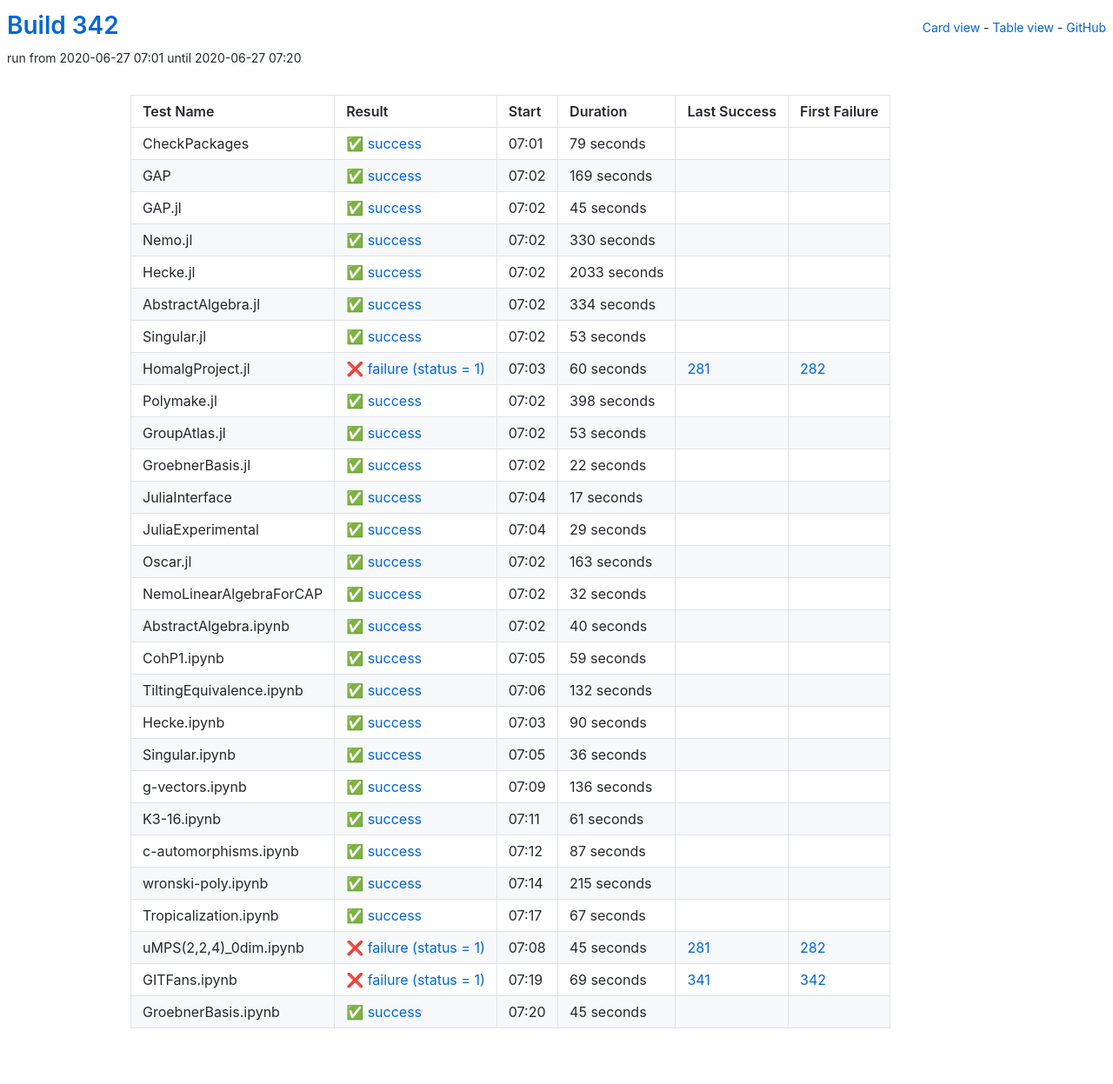
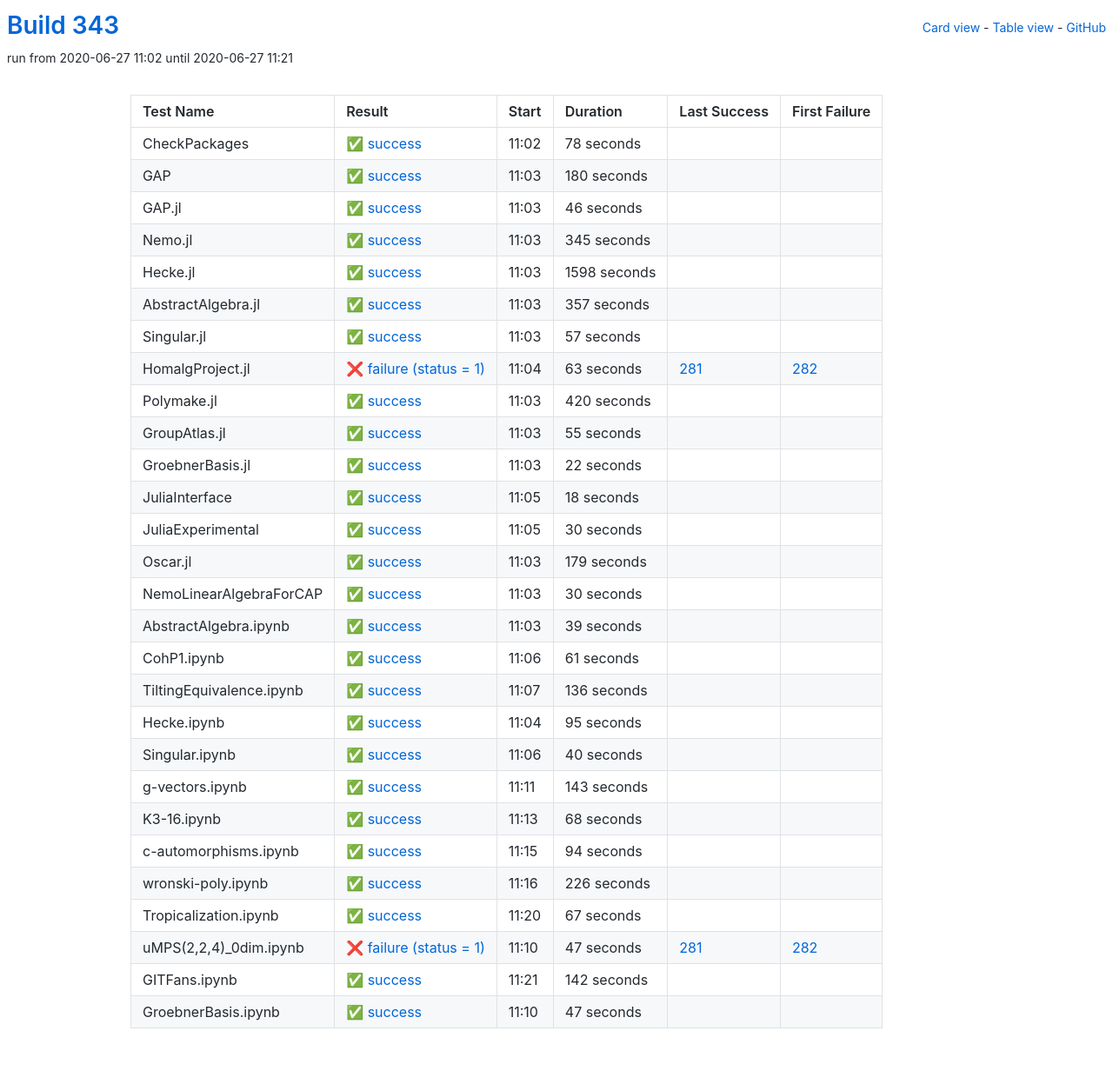
Before and after one commit to oscar-system/oscar-ci-status-stable, a Jekyll site: the page built from table.html, in a window 1280 px wide. Shown: the whole page at 87% size. Built offline with Jekyll 4.4.1, drawn with Linux system fonts in a browser that asks for light colours.

Commit message:
Build #343

```diff
--- a/_data/ci.yml
+++ b/_data/ci.yml
@@ -1,6 +1,6 @@
 ---
-build: 342
-build_url: https://oscarci.mathematik.uni-kl.de/job/oscar-stable/342/
+build: 343
+build_url: https://oscarci.mathematik.uni-kl.de/job/oscar-stable/343/
 job: oscar-stable
 organization: oscar-system
 repo: oscar-ci-status-stable
@@ -8,128 +8,128 @@ repourl: https://github.com/oscar-system/oscar-ci-status-stable
 tests:
 - name: CheckPackages
   id: checkpackages
-  log: https://oscarci.mathematik.uni-kl.de/job/oscar-stable/342/artifact/logs/build-342/CheckPackages.log
-  start: 2020-06-27 07:01
+  log: https://oscarci.mathematik.uni-kl.de/job/oscar-stable/343/artifact/logs/build-343/CheckPackages.log
+  start: 2020-06-27 11:02
   success: true
   exitcode: 0
   status: success
-  duration: 79
+  duration: 78
   last_success: false
   last_success_url:
   first_failure: false
   first_failure_url:
 - name: GAP
   id: gap
-  log: https://oscarci.mathematik.uni-kl.de/job/oscar-stable/342/artifact/logs/build-342/GAP.log
-  start: 2020-06-27 07:02
+  log: https://oscarci.mathematik.uni-kl.de/job/oscar-stable/343/artifact/logs/build-343/GAP.log
+  start: 2020-06-27 11:03
   success: true
   exitcode: 0
   status: success
-  duration: 169
+  duration: 180
   last_success: false
   last_success_url:
   first_failure: false
   first_failure_url:
 - name: GAP.jl
   id: gap-jl
-  log: https://oscarci.mathematik.uni-kl.de/job/oscar-stable/342/artifact/logs/build-342/GAP.jl.log
-  start: 2020-06-27 07:02
+  log: https://oscarci.mathematik.uni-kl.de/job/oscar-stable/343/artifact/logs/build-343/GAP.jl.log
+  start: 2020-06-27 11:03
   success: true
   exitcode: 0
   status: success
-  duration: 45
+  duration: 46
   last_success: false
   last_success_url:
   first_failure: false
   first_failure_url:
 - name: Nemo.jl
   id: nemo-jl
-  log: https://oscarci.mathematik.uni-kl.de/job/oscar-stable/342/artifact/logs/build-342/Nemo.jl.log
-  start: 2020-06-27 07:02
+  log: https://oscarci.mathematik.uni-kl.de/job/oscar-stable/343/artifact/logs/build-343/Nemo.jl.log
+  start: 2020-06-27 11:03
   success: true
   exitcode: 0
   status: success
-  duration: 330
+  duration: 345
   last_success: false
   last_success_url:
   first_failure: false
   first_failure_url:
 - name: Hecke.jl
   id: hecke-jl
-  log: https://oscarci.mathematik.uni-kl.de/job/oscar-stable/342/artifact/logs/build-342/Hecke.jl.log
-  start: 2020-06-27 07:02
+  log: https://oscarci.mathematik.uni-kl.de/job/oscar-stable/343/artifact/logs/build-343/Hecke.jl.log
+  start: 2020-06-27 11:03
   success: true
   exitcode: 0
   status: success
-  duration: 2033
+  duration: 1598
   last_success: false
   last_success_url:
   first_failure: false
   first_failure_url:
 - name: AbstractAlgebra.jl
   id: abstractalgebra-jl
-  log: https://oscarci.mathematik.uni-kl.de/job/oscar-stable/342/artifact/logs/build-342/AbstractAlgebra.jl.log
-  start: 2020-06-27 07:02
+  log: https://oscarci.mathematik.uni-kl.de/job/oscar-stable/343/artifact/logs/build-343/AbstractAlgebra.jl.log
+  start: 2020-06-27 11:03
   success: true
   exitcode: 0
   status: success
-  duration: 334
+  duration: 357
   last_success: false
   last_success_url:
   first_failure: false
   first_failure_url:
 - name: Singular.jl
   id: singular-jl
-  log: https://oscarci.mathematik.uni-kl.de/job/oscar-stable/342/artifact/logs/build-342/Singular.jl.log
-  start: 2020-06-27 07:02
+  log: https://oscarci.mathematik.uni-kl.de/job/oscar-stable/343/artifact/logs/build-343/Singular.jl.log
+  start: 2020-06-27 11:03
   success: true
   exitcode: 0
   status: success
-  duration: 53
+  duration: 57
   last_success: false
   last_success_url:
   first_failure: false
   first_failure_url:
 - name: HomalgProject.jl
   id: homalgproject-jl
-  log: https://oscarci.mathematik.uni-kl.de/job/oscar-stable/342/artifact/logs/build-342/HomalgProject.jl.log
-  start: 2020-06-27 07:03
+  log: https://oscarci.mathematik.uni-kl.de/job/oscar-stable/343/artifact/logs/build-343/HomalgProject.jl.log
+  start: 2020-06-27 11:04
   success: false
   exitcode: 1
   status: failure
-  duration: 60
+  duration: 63
   last_success: 281
   last_success_url: https://oscarci.mathematik.uni-kl.de/job/oscar-stable/281/
   first_failure: 282
   first_failure_url: https://oscarci.mathematik.uni-kl.de/job/oscar-stable/282/
 - name: Polymake.jl
   id: polymake-jl
-  log: https://oscarci.mathematik.uni-kl.de/job/oscar-stable/342/artifact/logs/build-342/Polymake.jl.log
-  start: 2020-06-27 07:02
+  log: https://oscarci.mathematik.uni-kl.de/job/oscar-stable/343/artifact/logs/build-343/Polymake.jl.log
+  start: 2020-06-27 11:03
   success: true
   exitcode: 0
   status: success
-  duration: 398
+  duration: 420
   last_success: false
   last_success_url:
   first_failure: false
   first_failure_url:
 - name: GroupAtlas.jl
   id: groupatlas-jl
-  log: https://oscarci.mathematik.uni-kl.de/job/oscar-stable/342/artifact/logs/build-342/GroupAtlas.jl.log
-  start: 2020-06-27 07:02
+  log: https://oscarci.mathematik.uni-kl.de/job/oscar-stable/343/artifact/logs/build-343/GroupAtlas.jl.log
+  start: 2020-06-27 11:03
   success: true
   exitcode: 0
   status: success
-  duration: 53
+  duration: 55
   last_success: false
   last_success_url:
   first_failure: false
   first_failure_url:
 - name: GroebnerBasis.jl
   id: groebnerbasis-jl
-  log: https://oscarci.mathematik.uni-kl.de/job/oscar-stable/342/artifact/logs/build-342/GroebnerBasis.jl.log
-  start: 2020-06-27 07:02
+  log: https://oscarci.mathematik.uni-kl.de/job/oscar-stable/343/artifact/logs/build-343/GroebnerBasis.jl.log
+  start: 2020-06-27 11:03
   success: true
   exitcode: 0
   status: success
@@ -140,56 +140,104 @@ tests:
   first_failure_url:
 - name: JuliaInterface
   id: juliainterface
-  log: https://oscarci.mathematik.uni-kl.de/job/oscar-stable/342/artifact/logs/build-342/JuliaInterface.log
-  start: 2020-06-27 07:04
+  log: https://oscarci.mathematik.uni-kl.de/job/oscar-stable/343/artifact/logs/build-343/JuliaInterface.log
+  start: 2020-06-27 11:05
   success: true
   exitcode: 0
   status: success
-  duration: 17
+  duration: 18
   last_success: false
   last_success_url:
   first_failure: false
   first_failure_url:
 - name: JuliaExperimental
   id: juliaexperimental
-  log: https://oscarci.mathematik.uni-kl.de/job/oscar-stable/342/artifact/logs/build-342/JuliaExperimental.log
-  start: 2020-06-27 07:04
+  log: https://oscarci.mathematik.uni-kl.de/job/oscar-stable/343/artifact/logs/build-343/JuliaExperimental.log
+  start: 2020-06-27 11:05
   success: true
   exitcode: 0
   status: success
-  duration: 29
+  duration: 30
   last_success: false
   last_success_url:
   first_failure: false
   first_failure_url:
 - name: Oscar.jl
   id: oscar-jl
-  log: https://oscarci.mathematik.uni-kl.de/job/oscar-stable/342/artifact/logs/build-342/Oscar.jl.log
-  start: 2020-06-27 07:02
+  log: https://oscarci.mathematik.uni-kl.de/job/oscar-stable/343/artifact/logs/build-343/Oscar.jl.log
+  start: 2020-06-27 11:03
   success: true
   exitcode: 0
   status: success
-  duration: 163
+  duration: 179
   last_success: false
   last_success_url:
   first_failure: false
   first_failure_url:
 - name: NemoLinearAlgebraForCAP
   id: nemolinearalgebraforcap
-  log: https://oscarci.mathematik.uni-kl.de/job/oscar-stable/342/artifact/logs/build-342/NemoLinearAlgebraForCAP.log
-  start: 2020-06-27 07:02
+  log: https://oscarci.mathematik.uni-kl.de/job/oscar-stable/343/artifact/logs/build-343/NemoLinearAlgebraForCAP.log
+  start: 2020-06-27 11:03
   success: true
   exitcode: 0
   status: success
-  duration: 32
+  duration: 30
   last_success: false
   last_success_url:
   first_failure: false
   first_failure_url:
 - name: AbstractAlgebra.ipynb
   id: abstractalgebra-ipynb
-  log: https://oscarci.mathematik.uni-kl.de/job/oscar-stable/342/artifact/logs/build-342/AbstractAlgebra.ipynb.log
-  start: 2020-06-27 07:02
+  log: https://oscarci.mathematik.uni-kl.de/job/oscar-stable/343/artifact/logs/build-343/AbstractAlgebra.ipynb.log
+  start: 2020-06-27 11:03
+  success: true
+  exitcode: 0
+  status: success
+  duration: 39
+  last_success: false
+  last_success_url:
+  first_failure: false
+  first_failure_url:
+- name: CohP1.ipynb
+  id: cohp1-ipynb
+  log: https://oscarci.mathematik.uni-kl.de/job/oscar-stable/343/artifact/logs/build-343/CohP1.ipynb.log
+  start: 2020-06-27 11:06
+  success: true
+  exitcode: 0
+  status: success
+  duration: 61
+  last_success: false
+  last_success_url:
+  first_failure: false
+  first_failure_url:
+- name: TiltingEquivalence.ipynb
+  id: tiltingequivalence-ipynb
+  log: https://oscarci.mathematik.uni-kl.de/job/oscar-stable/343/artifact/logs/build-343/TiltingEquivalence.ipynb.log
+  start: 2020-06-27 11:07
+  success: true
+  exitcode: 0
+  status: success
+  duration: 136
+  last_success: false
+  last_success_url:
+  first_failure: false
+  first_failure_url:
+- name: Hecke.ipynb
+  id: hecke-ipynb
+  log: https://oscarci.mathematik.uni-kl.de/job/oscar-stable/343/artifact/logs/build-343/Hecke.ipynb.log
+  start: 2020-06-27 11:04
+  success: true
+  exitcode: 0
+  status: success
+  duration: 95
+  last_success: false
+  last_success_url:
+  first_failure: false
+  first_failure_url:
+- name: Singular.ipynb
+  id: singular-ipynb
+  log: https://oscarci.mathematik.uni-kl.de/job/oscar-stable/343/artifact/logs/build-343/Singular.ipynb.log
+  start: 2020-06-27 11:06
   success: true
   exitcode: 0
   status: success
@@ -198,106 +246,58 @@ tests:
   last_success_url:
   first_failure: false
   first_failure_url:
-- name: CohP1.ipynb
-  id: cohp1-ipynb
-  log: https://oscarci.mathematik.uni-kl.de/job/oscar-stable/342/artifact/logs/build-342/CohP1.ipynb.log
-  start: 2020-06-27 07:05
+- name: g-vectors.ipynb
+  id: g-vectors-ipynb
+  log: https://oscarci.mathematik.uni-kl.de/job/oscar-stable/343/artifact/logs/build-343/g-vectors.ipynb.log
+  start: 2020-06-27 11:11
   success: true
   exitcode: 0
   status: success
-  duration: 59
-  last_success: false
-  last_success_url:
-  first_failure: false
-  first_failure_url:
-- name: TiltingEquivalence.ipynb
-  id: tiltingequivalence-ipynb
-  log: https://oscarci.mathematik.uni-kl.de/job/oscar-stable/342/artifact/logs/build-342/TiltingEquivalence.ipynb.log
-  start: 2020-06-27 07:06
-  success: true
-  exitcode: 0
-  status: success
-  duration: 132
-  last_success: false
-  last_success_url:
-  first_failure: false
-  first_failure_url:
-- name: Hecke.ipynb
-  id: hecke-ipynb
-  log: https://oscarci.mathematik.uni-kl.de/job/oscar-stable/342/artifact/logs/build-342/Hecke.ipynb.log
-  start: 2020-06-27 07:03
-  success: true
-  exitcode: 0
-  status: success
-  duration: 90
-  last_success: false
-  last_success_url:
-  first_failure: false
-  first_failure_url:
-- name: Singular.ipynb
-  id: singular-ipynb
-  log: https://oscarci.mathematik.uni-kl.de/job/oscar-stable/342/artifact/logs/build-342/Singular.ipynb.log
-  start: 2020-06-27 07:05
-  success: true
-  exitcode: 0
-  status: success
-  duration: 36
-  last_success: false
-  last_success_url:
-  first_failure: false
-  first_failure_url:
-- name: g-vectors.ipynb
-  id: g-vectors-ipynb
-  log: https://oscarci.mathematik.uni-kl.de/job/oscar-stable/342/artifact/logs/build-342/g-vectors.ipynb.log
-  start: 2020-06-27 07:09
-  success: true
-  exitcode: 0
-  status: success
-  duration: 136
+  duration: 143
   last_success: false
   last_success_url:
   first_failure: false
   first_failure_url:
 - name: K3-16.ipynb
   id: k3-16-ipynb
-  log: https://oscarci.mathematik.uni-kl.de/job/oscar-stable/342/artifact/logs/build-342/K3-16.ipynb.log
-  start: 2020-06-27 07:11
+  log: https://oscarci.mathematik.uni-kl.de/job/oscar-stable/343/artifact/logs/build-343/K3-16.ipynb.log
+  start: 2020-06-27 11:13
   success: true
   exitcode: 0
   status: success
-  duration: 61
+  duration: 68
   last_success: false
   last_success_url:
   first_failure: false
   first_failure_url:
 - name: c-automorphisms.ipynb
   id: c-automorphisms-ipynb
-  log: https://oscarci.mathematik.uni-kl.de/job/oscar-stable/342/artifact/logs/build-342/c-automorphisms.ipynb.log
-  start: 2020-06-27 07:12
+  log: https://oscarci.mathematik.uni-kl.de/job/oscar-stable/343/artifact/logs/build-343/c-automorphisms.ipynb.log
+  start: 2020-06-27 11:15
   success: true
   exitcode: 0
   status: success
-  duration: 87
+  duration: 94
   last_success: false
   last_success_url:
   first_failure: false
   first_failure_url:
 - name: wronski-poly.ipynb
   id: wronski-poly-ipynb
-  log: https://oscarci.mathematik.uni-kl.de/job/oscar-stable/342/artifact/logs/build-342/wronski-poly.ipynb.log
-  start: 2020-06-27 07:14
+  log: https://oscarci.mathematik.uni-kl.de/job/oscar-stable/343/artifact/logs/build-343/wronski-poly.ipynb.log
+  start: 2020-06-27 11:16
   success: true
   exitcode: 0
   status: success
-  duration: 215
+  duration: 226
   last_success: false
   last_success_url:
   first_failure: false
   first_failure_url:
 - name: Tropicalization.ipynb
   id: tropicalization-ipynb
-  log: https://oscarci.mathematik.uni-kl.de/job/oscar-stable/342/artifact/logs/build-342/Tropicalization.ipynb.log
-  start: 2020-06-27 07:17
+  log: https://oscarci.mathematik.uni-kl.de/job/oscar-stable/343/artifact/logs/build-343/Tropicalization.ipynb.log
+  start: 2020-06-27 11:20
   success: true
   exitcode: 0
   status: success
@@ -308,37 +308,37 @@ tests:
   first_failure_url:
 - name: uMPS(2,2,4)_0dim.ipynb
   id: umps-2-2-4-0dim-ipynb
-  log: https://oscarci.mathematik.uni-kl.de/job/oscar-stable/342/artifact/logs/build-342/uMPS-2-2-4-_0dim.ipynb.log
-  start: 2020-06-27 07:08
+  log: https://oscarci.mathematik.uni-kl.de/job/oscar-stable/343/artifact/logs/build-343/uMPS-2-2-4-_0dim.ipynb.log
+  start: 2020-06-27 11:10
   success: false
   exitcode: 1
   status: failure
-  duration: 45
+  duration: 47
   last_success: 281
   last_success_url: https://oscarci.mathematik.uni-kl.de/job/oscar-stable/281/
   first_failure: 282
   first_failure_url: https://oscarci.mathematik.uni-kl.de/job/oscar-stable/282/
 - name: GITFans.ipynb
   id: gitfans-ipynb
-  log: https://oscarci.mathematik.uni-kl.de/job/oscar-stable/342/artifact/logs/build-342/GITFans.ipynb.log
-  start: 2020-06-27 07:19
-  success: false
-  exitcode: 1
-  status: failure
-  duration: 69
-  last_success: 341
-  last_success_url: https://oscarci.mathematik.uni-kl.de/job/oscar-stable/341/
-  first_failure: 342
-  first_failure_url: https://oscarci.mathematik.uni-kl.de/job/oscar-stable/342/
-- name: GroebnerBasis.ipynb
-  id: groebnerbasis-ipynb
-  log: https://oscarci.mathematik.uni-kl.de/job/oscar-stable/342/artifact/logs/build-342/GroebnerBasis.ipynb.log
-  start: 2020-06-27 07:20
+  log: https://oscarci.mathematik.uni-kl.de/job/oscar-stable/343/artifact/logs/build-343/GITFans.ipynb.log
+  start: 2020-06-27 11:21
   success: true
   exitcode: 0
   status: success
-  duration: 45
+  duration: 142
   last_success: false
   last_success_url:
   first_failure: false
   first_failure_url:
+- name: GroebnerBasis.ipynb
+  id: groebnerbasis-ipynb
+  log: https://oscarci.mathematik.uni-kl.de/job/oscar-stable/343/artifact/logs/build-343/GroebnerBasis.ipynb.log
+  start: 2020-06-27 11:10
+  success: true
+  exitcode: 0
+  status: success
+  duration: 47
+  last_success: false
+  last_success_url:
+  first_failure: false
+  first_failure_url:
```
Also changed, not shown: README.md.
